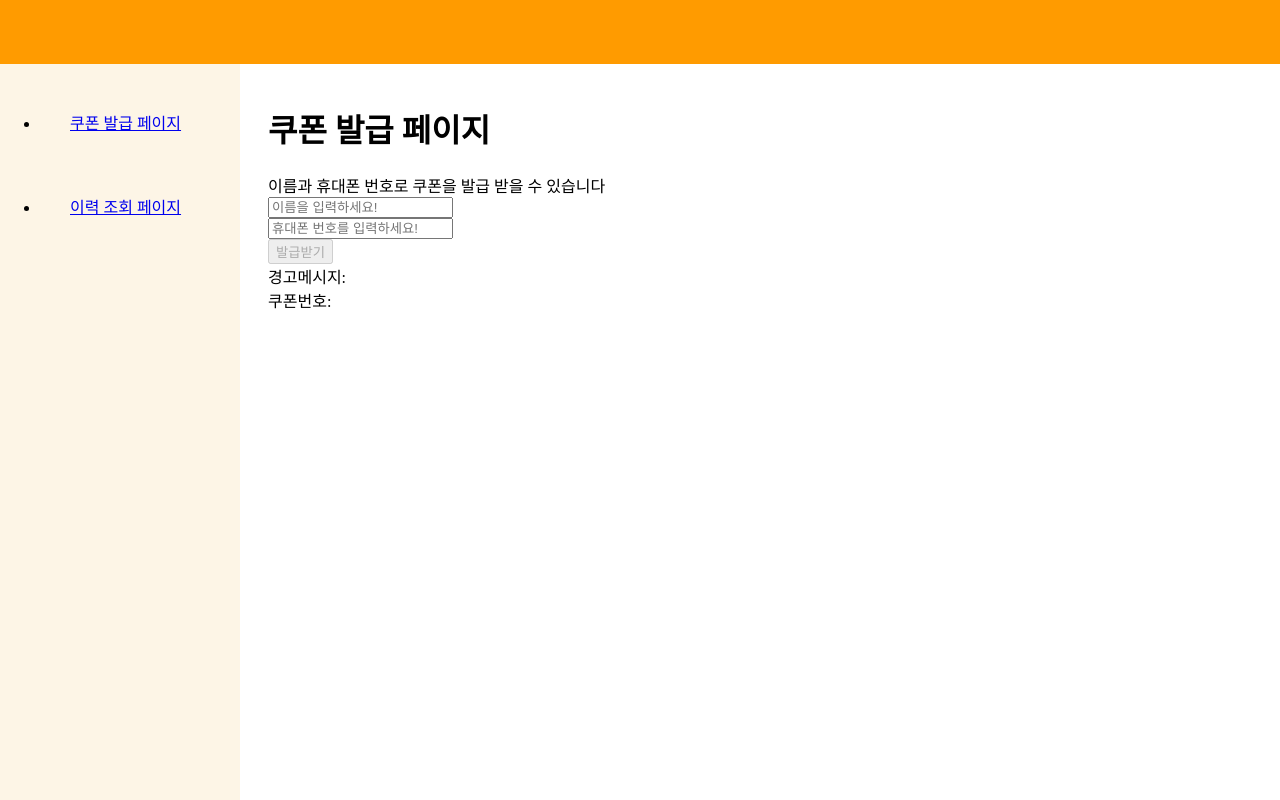
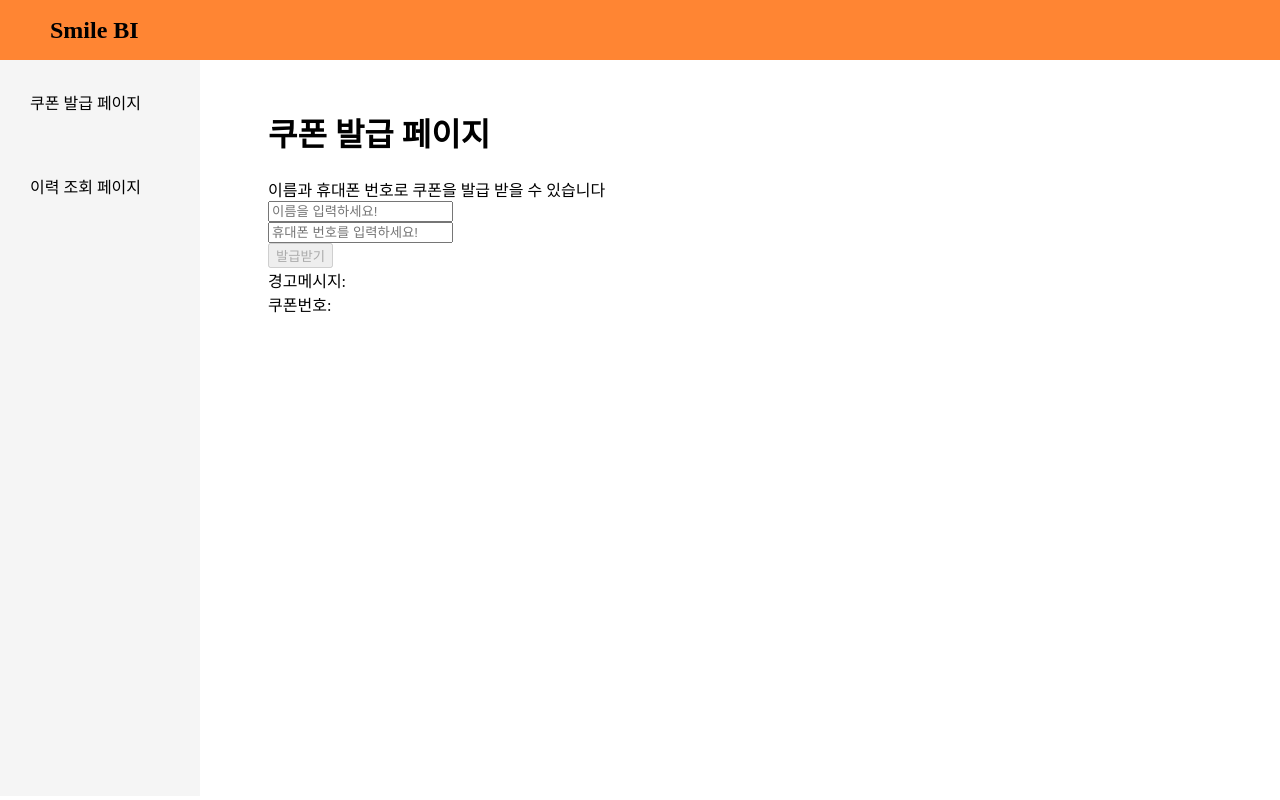
Before and after one commit to swywssaid/smile-BI, a React (Create React App) app in the folder client/: page / in a window 1280 px wide. Built offline with nearby package versions, Linux system fonts and the light colour scheme.

Commit message:
[#22] design: 레이아웃 디자인 수정
- nav, sidebar

```diff
--- a/client/src/layout/MainLayout.jsx
+++ b/client/src/layout/MainLayout.jsx
@@ -27,30 +27,33 @@ export default function MainLayout() {
 
 const LayoutWrapper = styled.div`
   display: flex;
-  padding-top: 56px;
+  padding-top: 60px;
   height: 100%;
-  padding-left: 240px;
 `;
 
 const NavWrapper = styled.div`
+  display: flex;
   position: fixed;
   top: 0;
   left: 0;
-  height: 64px;
+  height: 60px;
   width: 100%;
-  background-color: #ff9b00;
+  background-color: rgba(255, 103, 0, 0.8);
+  z-index: 1;
 `;
 
 const SidebarWrapper = styled.div`
-  display: flex;
   position: fixed;
   left: 0;
-  height: 100%;
-  width: 240px;
-  background-color: #fdf5e6;
+  top: 60px;
+  height: calc(100% - 64px);
+  width: 200px;
+  background-color: #f5f5f5;
+  z-index: 1;
 `;
 
 const MainWrapper = styled.main`
   flex: 1;
   padding: 20px;
+  margin-left: 240px;
 `;
--- a/client/src/layout/Nav.jsx
+++ b/client/src/layout/Nav.jsx
@@ -1,5 +1,23 @@
 import React from 'react';
+import styled from 'styled-components';
 
 export default function Nav() {
-  return <div></div>;
+  return (
+    <NavWrapper>
+      <HeaderWrapper>Smile BI</HeaderWrapper>
+    </NavWrapper>
+  );
 }
+
+const NavWrapper = styled.div`
+  display: flex;
+  align-items: center;
+  margin: 0;
+`;
+
+const HeaderWrapper = styled.div`
+  font-size: 24px;
+  font-weight: bold;
+  text-align: center;
+  padding-left: 50px;
+`;
--- a/client/src/layout/Sidebar.jsx
+++ b/client/src/layout/Sidebar.jsx
@@ -4,16 +4,33 @@ import styled from 'styled-components';
 
 export default function Sidebar({ pages }) {
   return (
-    <ul>
+    <SidebarWrapper>
       {pages.map((page) => (
-        <List key={page.id}>
-          <Link to={page.path}>{page.name}</Link>
-        </List>
+        <ListItem key={page.id}>
+          <LinkStyled to={page.path}>{page.name}</LinkStyled>
+        </ListItem>
       ))}
-    </ul>
+    </SidebarWrapper>
   );
 }
 
-const List = styled.li`
+const SidebarWrapper = styled.ul`
+  list-style-type: none;
+  margin: 0;
+  padding: 0;
+`;
+
+const ListItem = styled.li`
   padding: 30px;
+  &:hover {
+    background-color: #f5f5f5;
+  }
 `;
+
+const LinkStyled = styled(Link)`
+  text-decoration: none;
+  color: black;
+  &:visited {
+    color: black;
+  }
+`;
```
